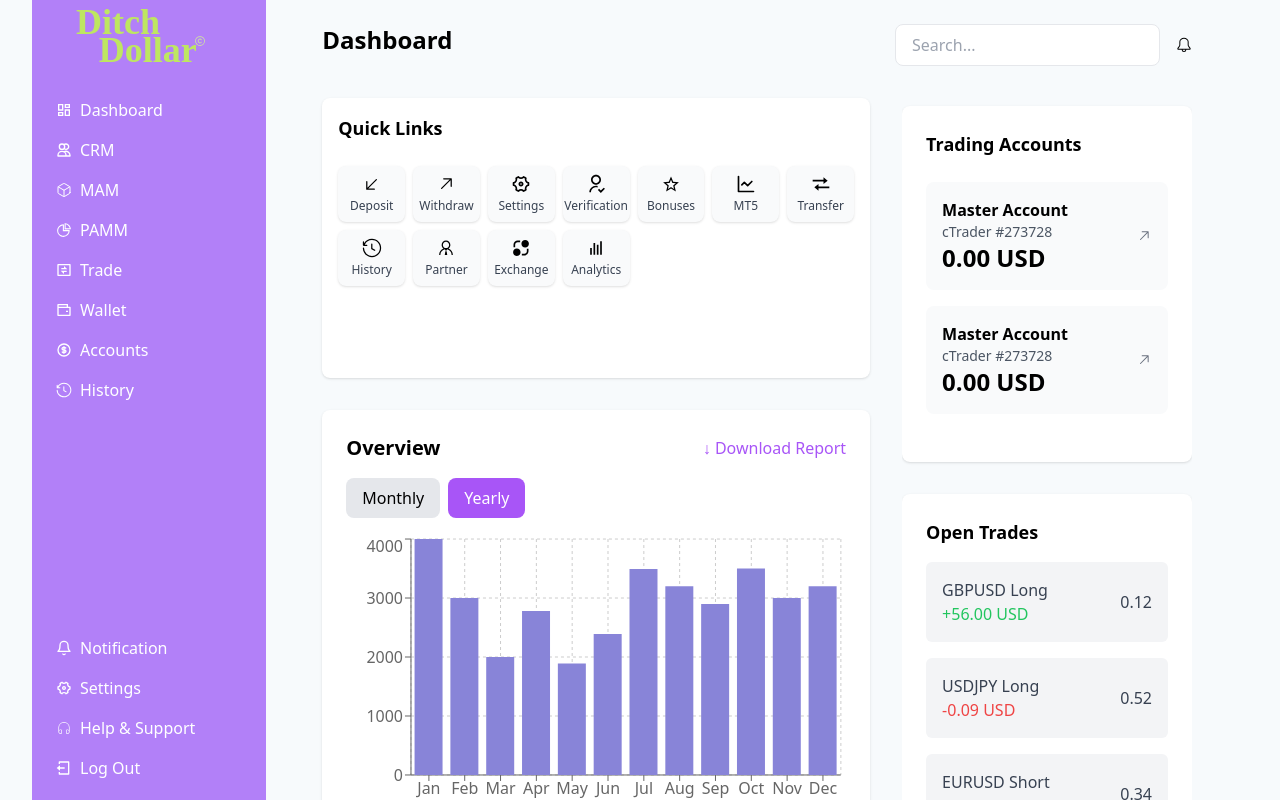
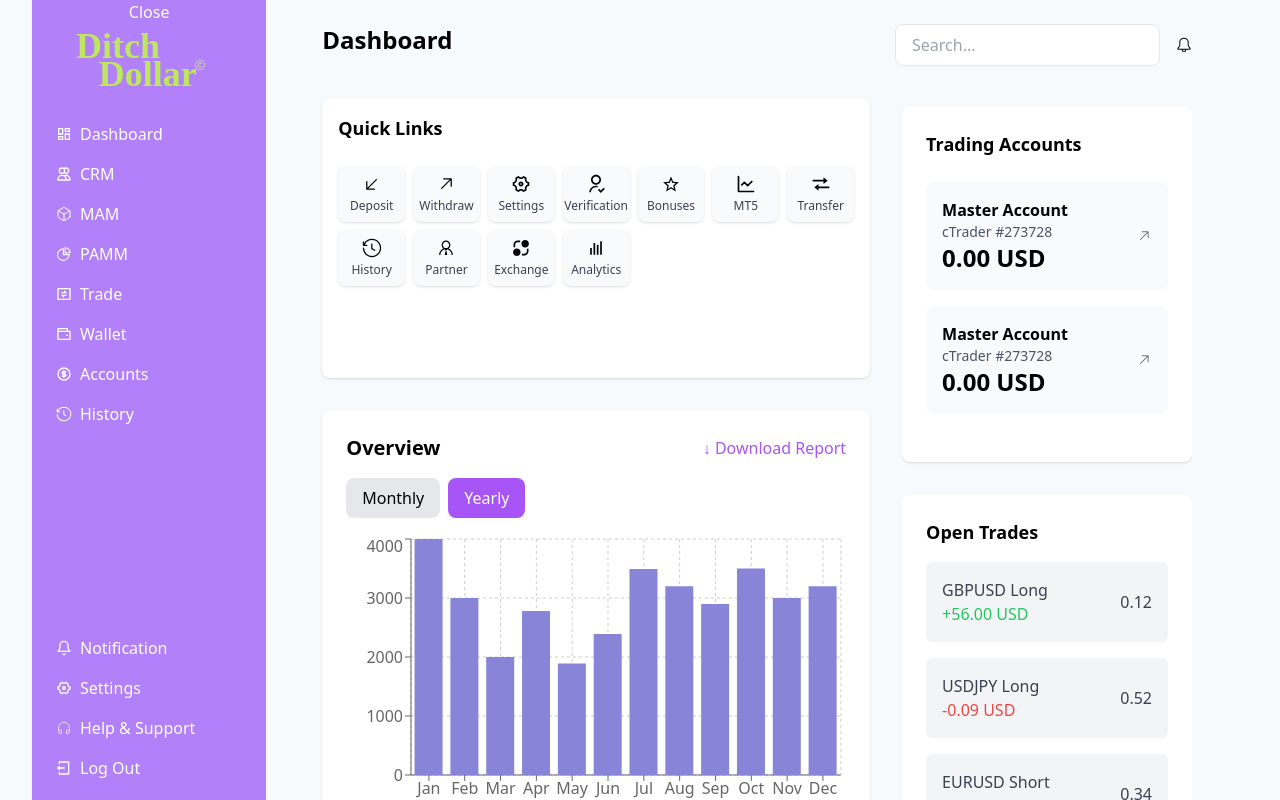
Before and after one commit to subham2913/figma, a React (Vite) app: page / in a window 1280 px wide. Built offline with nearby package versions, Linux system fonts and the light colour scheme.

Commit message:
Update Sidebar.jsx

```diff
--- a/src/component/Sidebar.jsx
+++ b/src/component/Sidebar.jsx
@@ -1,4 +1,4 @@
-import React from 'react'
+import React, { useState } from 'react';
 import { MdOutlineDashboard } from "react-icons/md";
 import { HiOutlineUsers } from "react-icons/hi";
 import { IoCubeOutline } from "react-icons/io5";
@@ -11,8 +11,23 @@ import { CiHeadphones } from "react-icons/ci";
 import { PiUserCircleDuotone, PiCopyright } from "react-icons/pi";
 
 const Sidebar = () => {
+  const [isSidebarOpen, setIsSidebarOpen] = useState(true);
+
+  const toggleSidebar = () => {
+    setIsSidebarOpen(prevState => !prevState);
+  };
+
   return (
-    <div className='full-sidebar'>
+    <div className={`full-sidebar ${isSidebarOpen ? 'open' : 'closed'}`}>
+      <button
+        className="sidebar-toggle-btn"
+        onClick={toggleSidebar}
+      >
+        {isSidebarOpen ? 'Close' : 'Open'}
+      </button>
+
+      {isSidebarOpen && (
+        <>
           <div className='ditch-dollar'>
             <span className='ditch'>Ditch</span>
             <div className='copyright'>
@@ -48,7 +63,7 @@ const Sidebar = () => {
               <span>Wallet</span>
             </div>
             <div className='nav-item'>
-                <HiOutlineCurrencyDollar  />
+              <HiOutlineCurrencyDollar />
               <span>Accounts</span>
             </div>
             <div className='nav-item'>
@@ -87,8 +102,10 @@ const Sidebar = () => {
               </div>
             </div>
           </div>
+        </>
+      )}
     </div>
-  )
+  );
 }
 
 export default Sidebar;
```
Lines whose indentation alone changed are shown as unchanged.
